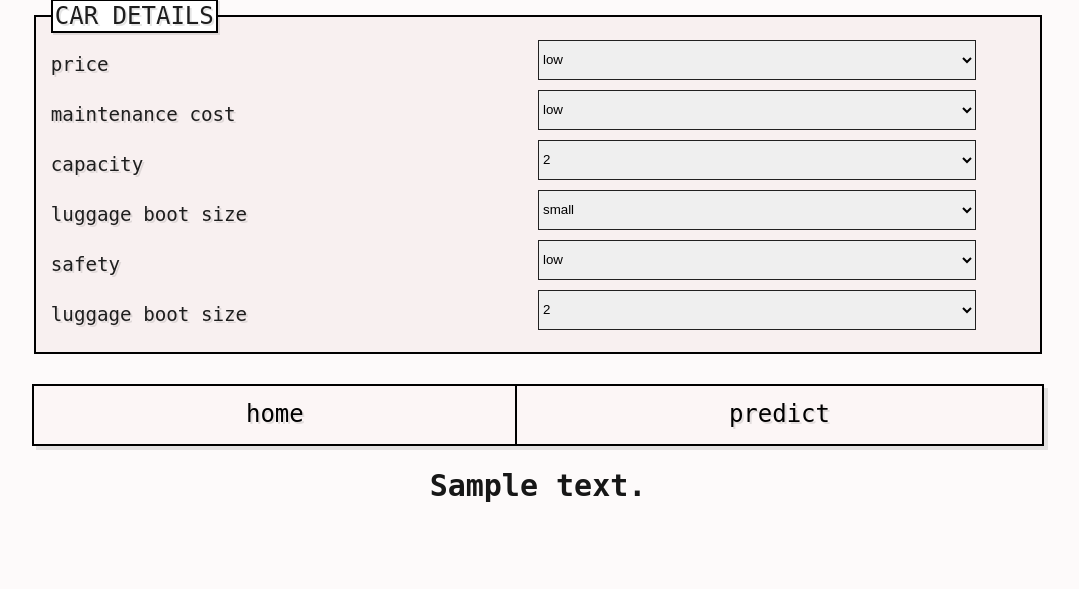
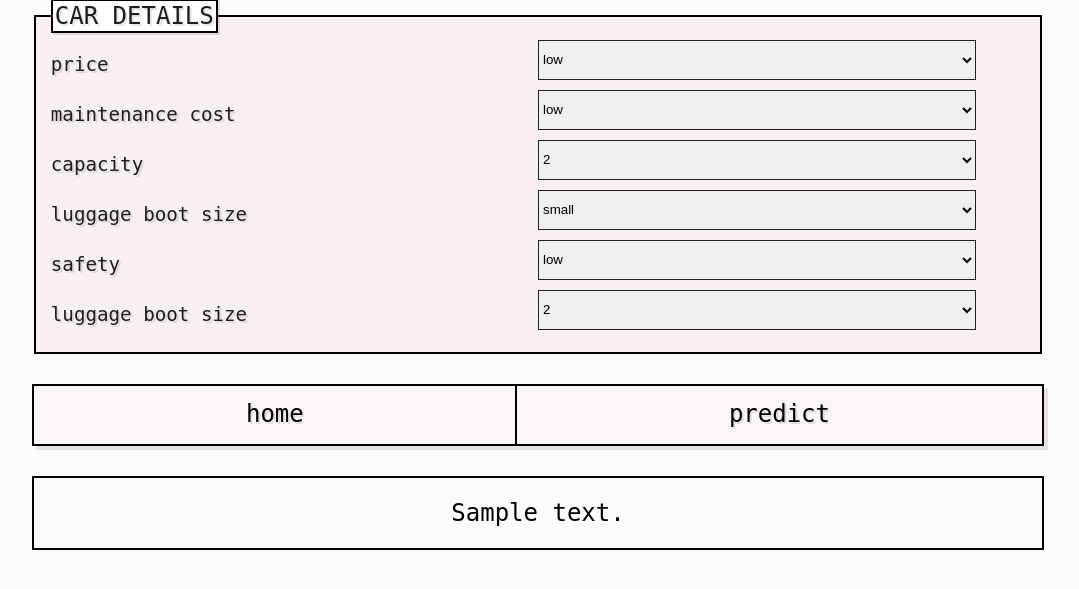
Before and after one commit to killswitchh/flask-prediction-app, a Flask app: template flaskprediction/templates/car.html in a window 1280 px wide. Shown: the part 90-679 px from the top of the page, without its empty margins (102-1181 px from the left). Run offline with Flask 2, Linux system fonts and the light colour scheme; the template is opened without the code that fills it: values that come from a table or form of the project are taken from there, most other values are stand-ins (such as "Sample title", 1, 10 or a date in 2020).

Commit message:
added css for answer div

```diff
--- a/flaskprediction/static/main.css
+++ b/flaskprediction/static/main.css
@@ -164,3 +164,23 @@ legend{
     padding-left: 10%;
     width: 90%;
 }
+
+.answer{
+  align-content: center;
+  text-align: center;
+  font-size: 1.5rem;
+  border: 2px solid black;
+  height: 100%;
+  width: 100%;
+  padding-top: 2%;
+  padding-bottom: 2%;
+  color: black;
+  transition: flex-grow var(--duration) var(--ease);
+}
+.answer:hover{
+  flex-grow: 1;
+  background-color: black;
+  color: white;
+  height: 100%;
+  width: 100%;
+}
--- a/flaskprediction/templates/car.html
+++ b/flaskprediction/templates/car.html
@@ -118,11 +118,14 @@
             {{ form.submit(class="button") }}
 
         </div>
+        <br>
 
+        {% if answer %}
+        <div class="answer">
+            {{ answer }}
         </div>
+        {% endif %}
+
     </form>
-    {% if answer %}
-    <h2>{{ answer }}</h2>
-    {% endif %}
 </div>
 {% endblock content %}
```
Also changed, not shown: flaskprediction/templates/boston.html (+7 -4 lines), flaskprediction/templates/home.html (+6 -2 lines), flaskprediction/templates/titanic.html (+7 -3 lines).
